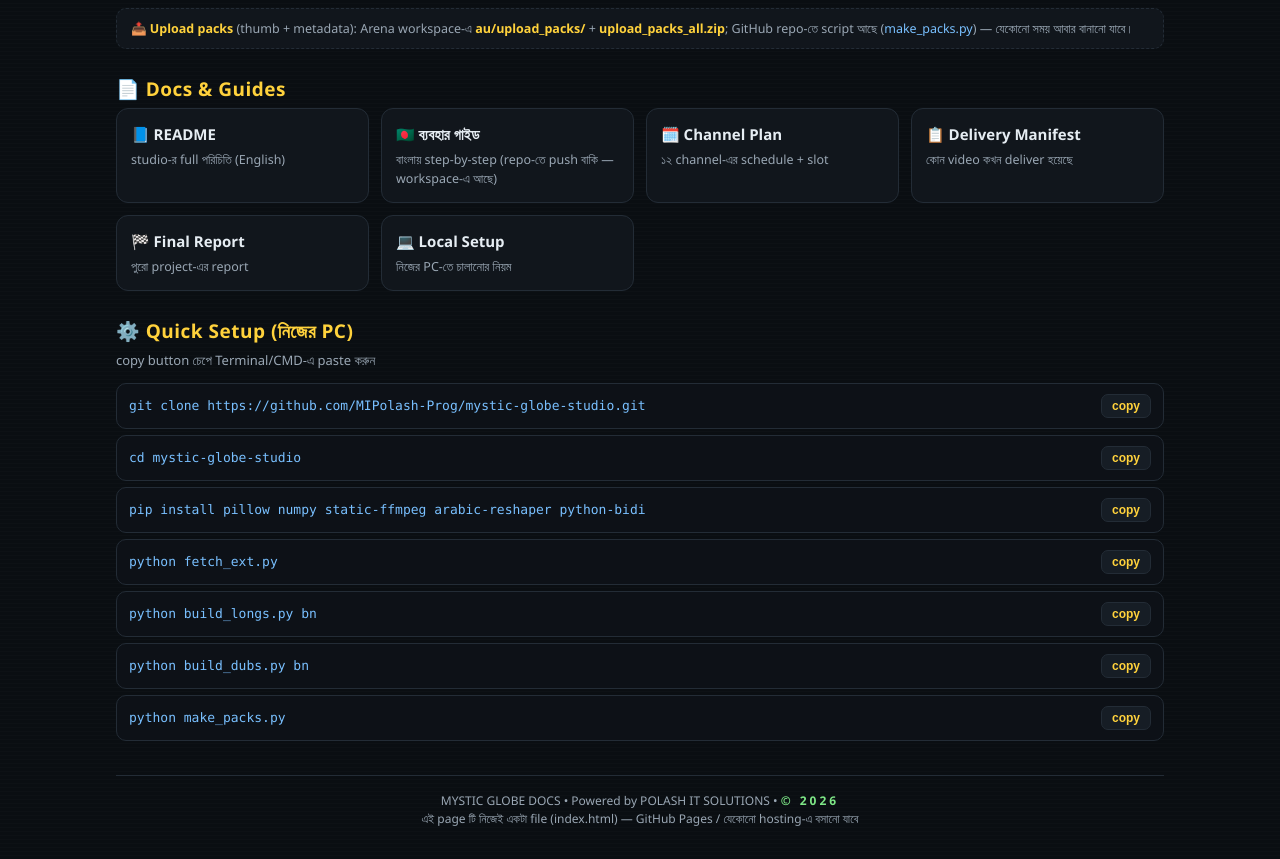
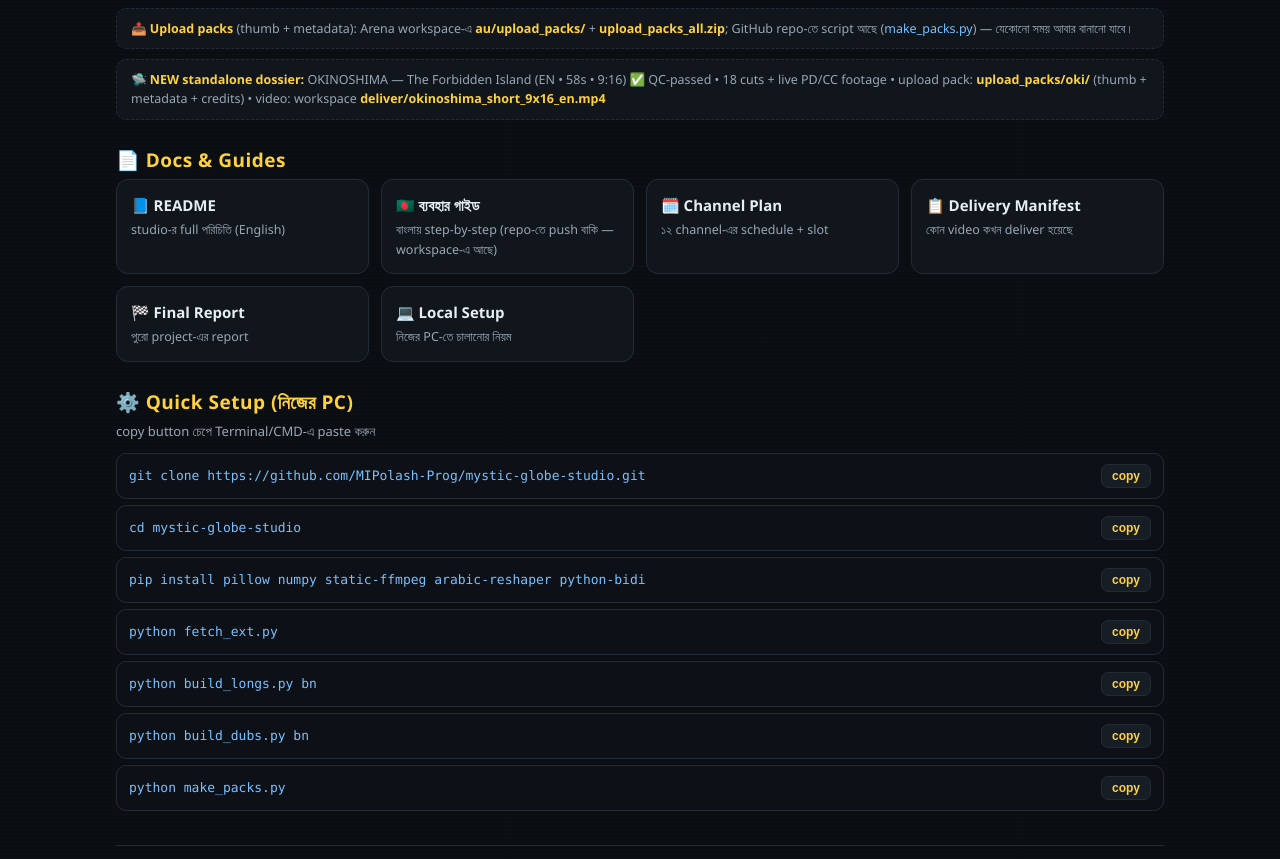
Before and after one commit to MIPolash-Prog/mystic-globe-hub, a plain HTML site: page index.html in a window 1280 px wide. Shown: the part 1946-2805 px from the top of the page. Drawn offline with Linux system fonts and the light colour scheme.

Commit message:
catalog: Okinoshima dossier entry

```diff
--- a/index.html
+++ b/index.html
@@ -85,6 +85,7 @@
 </table>
 <div class="note">📤 <b>Upload packs</b> (thumb + metadata): Arena workspace-এ <b>au/upload_packs/</b> + <b>upload_packs_all.zip</b>; GitHub repo-তে script আছে (<span style="color:#79c0ff">make_packs.py</span>) — যেকোনো সময় আবার বানানো যাবে।</div>
 
+<div class="note">🛸 <b>NEW standalone dossier:</b> OKINOSHIMA — The Forbidden Island (EN • 58s • 9:16) ✅ QC-passed • 18 cuts + live PD/CC footage • upload pack: <b>upload_packs/oki/</b> (thumb + metadata + credits) • video: workspace <b>deliver/okinoshima_short_9x16_en.mp4</b></div>
 <h2 id="docs">📄 Docs & Guides</h2>
 <div class="grid">
   <a class="card" href="https://github.com/MIPolash-Prog/mystic-globe-studio/blob/main/README.md" target="_blank"><div class="t">📘 README</div><div class="d">studio-র full পরিচিতি (English)</div></a>
```
